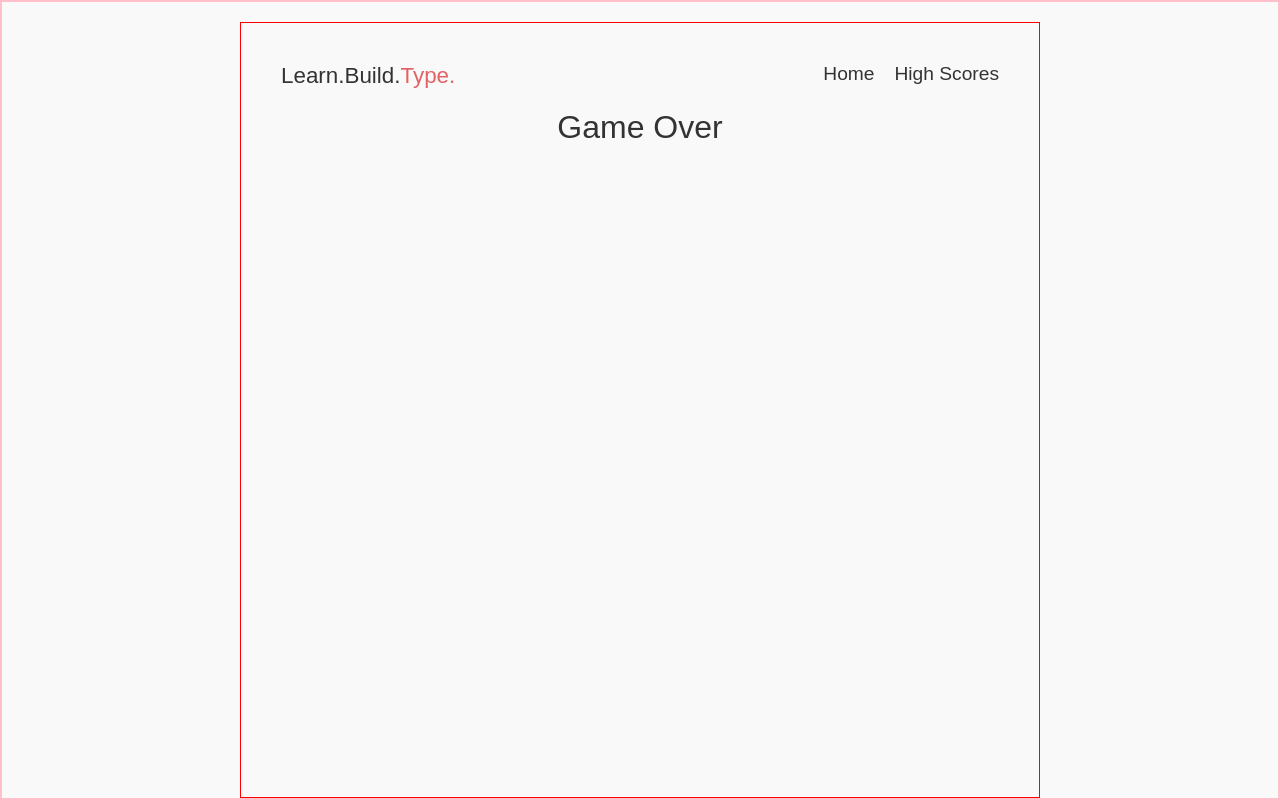
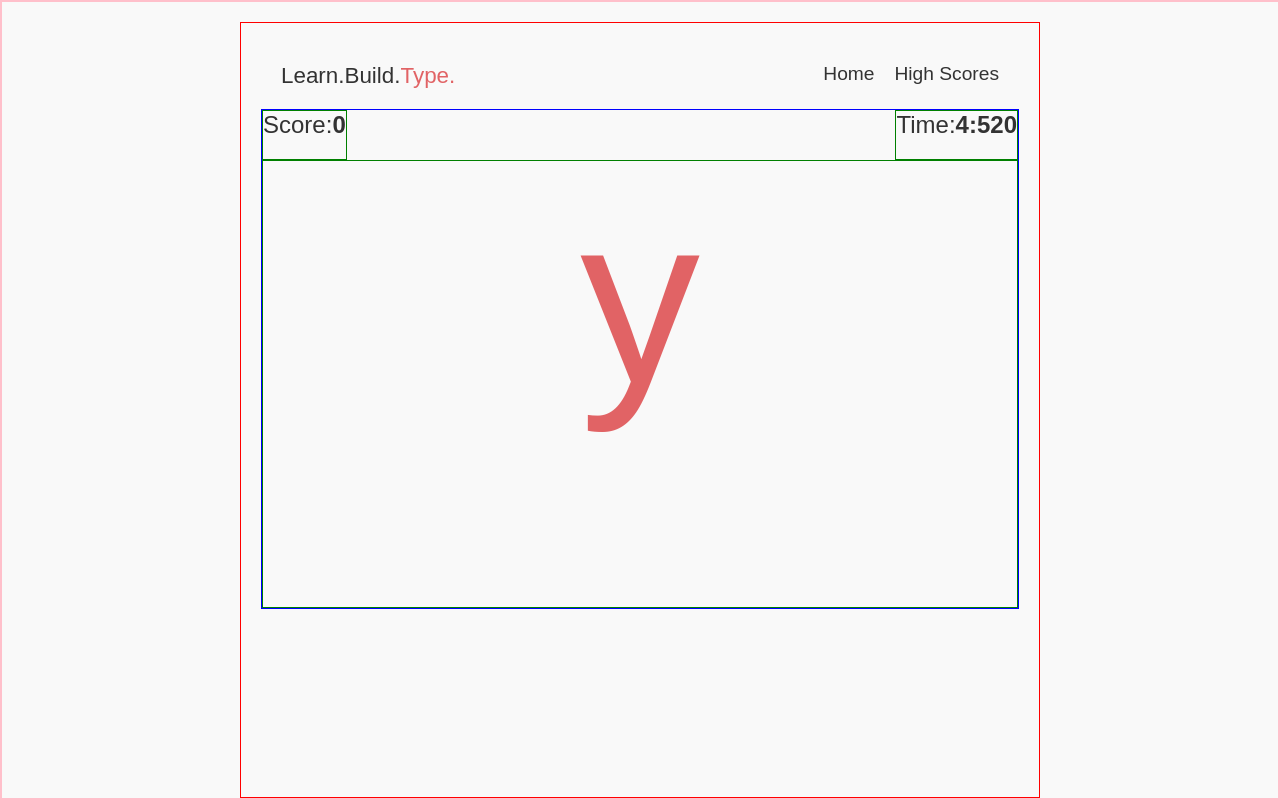
Before and after one commit to matthewfee/react-serverless, a React (Create React App) app: page /game in a window 1280 px wide. Before the commit this address led to /gameOver. Built offline with nearby package versions, Linux system fonts and the light colour scheme.

Commit message:
working on type issue in context

```diff
--- /dev/null
+++ b/src/contexts/ScoreContext.tsx
@@ -0,0 +1,19 @@
+import * as React from 'react'
+
+type CountProviderProps = { children: React.ReactNode }
+
+type ScoreHook = { score: number; SetScore: React.Dispatch<React.SetStateAction<number>> }
+
+type ScoreHookAttempt2 = (number | React.Dispatch<React.SetStateAction<number>>)[]
+
+const ScoreContext = React.createContext<ScoreHookAttempt2 | undefined>(undefined)
+
+const useScore = () => React.useContext(ScoreContext)
+
+const ScoreProvider = ({ children }: CountProviderProps) => {
+    const [score, SetScore] = React.useState(-1)
+
+    return <ScoreContext.Provider value={[score, SetScore]}>{children}</ScoreContext.Provider>
+}
+
+export { ScoreProvider, useScore }
--- a/src/index.tsx
+++ b/src/index.tsx
@@ -1,17 +1,20 @@
-import React from 'react';
-import ReactDOM from 'react-dom';
-import './index.css';
-import App from './App';
-import reportWebVitals from './reportWebVitals';
+import React from 'react'
+import ReactDOM from 'react-dom'
+import './index.css'
+import App from './App'
+import reportWebVitals from './reportWebVitals'
+import { ScoreProvider } from './contexts/ScoreContext'
 
 ReactDOM.render(
-  <React.StrictMode>
-    <App />
-  </React.StrictMode>,
-  document.getElementById('root')
-);
+    <React.StrictMode>
+        <ScoreProvider>
+            <App />
+        </ScoreProvider>
+    </React.StrictMode>,
+    document.getElementById('root')
+)
 
 // If you want to start measuring performance in your app, pass a function
 // to log results (for example: reportWebVitals(console.log))
 // or send to an analytics endpoint. Learn more: https://bit.ly/CRA-vitals
-reportWebVitals();
+reportWebVitals()
--- a/src/pages/Game.tsx
+++ b/src/pages/Game.tsx
@@ -1,23 +1,27 @@
-import React, { useState, useEffect } from 'react'
+import React, { useState, useEffect, useCallback } from 'react'
 import { Strong, StyledCharacter, StyledGame, StyledScore, StyledTimer } from '../styled/Game'
 import { useHistory } from 'react-router-dom'
+import { useScore } from '../contexts/ScoreContext'
 
 export default function Game() {
-    const [score, setScore] = useState<number>(0)
-    const MAX_SECONDS = 5
-    const [ms, setMs] = useState<number>(0)
-    const [seconds, setSeconds] = useState<number>(MAX_SECONDS)
-    const [gameOver, setGameOver] = useState<boolean>(false)
-
     const history = useHistory()
+    const MAX_SECONDS = 10
+    const characters = 'abcdefghijklmnopqrstuvwxyz0123456789'
+    const [currentCharacter, setCurrentCharacter] = useState('')
+    const [score, setScore] = useScore()
+    const [ms, setMs] = useState(0)
+    const [seconds, setSeconds] = useState(MAX_SECONDS)
 
     useEffect(() => {
+        setRandomCharacter()
+        setScore(0)
+
         const currentTime = new Date()
         const interval = setInterval(() => updateTime(currentTime), 1)
         return () => {
             clearInterval(interval)
         }
-    }, [])
+    }, [setScore])
 
     useEffect(() => {
         if (seconds <= -1) {
@@ -25,9 +29,21 @@ export default function Game() {
         }
     }, [seconds, ms, history])
 
-    const keyUpHandler = (e: KeyboardEvent) => {
-        console.log(e.key)
-    }
+    const keyUpHandler = useCallback(
+        (e: KeyboardEvent) => {
+            if (e.key === currentCharacter) {
+                console.log('MATCH FOUND')
+                setRandomCharacter()
+                setScore((prevScore: number) => prevScore + 1)
+            } else {
+                if (score > 0) {
+                    setScore((prevScore: number) => prevScore - 1)
+                }
+                setRandomCharacter()
+            }
+        },
+        [currentCharacter, score, setScore]
+    )
 
     useEffect(() => {
         document.addEventListener('keyup', keyUpHandler)
@@ -35,7 +51,12 @@ export default function Game() {
         return () => {
             document.removeEventListener('keyup', keyUpHandler)
         }
-    }, [])
+    }, [keyUpHandler])
+
+    const setRandomCharacter = () => {
+        const randomInt: number = Math.floor(Math.random() * 36)
+        setCurrentCharacter(characters[randomInt])
+    }
 
     const updateTime = (startTime: Date) => {
         const endTime = new Date()
@@ -59,13 +80,15 @@ export default function Game() {
         setMs(addLeadingZeros(updatedMs, 3))
     }
 
+    console.log('CURRENT CHARACTER', currentCharacter)
+
     return (
         <StyledGame>
             <StyledScore>
                 Score:
                 <Strong>{score}</Strong>
             </StyledScore>
-            <StyledCharacter>A</StyledCharacter>
+            <StyledCharacter>{currentCharacter}</StyledCharacter>
             <StyledTimer>
                 Time:
                 <Strong>
--- a/src/pages/GameOver.tsx
+++ b/src/pages/GameOver.tsx
@@ -1,9 +1,19 @@
 import React from 'react'
+import { useHistory } from 'react-router-dom'
+import { useScore } from '../contexts/ScoreContext'
 
 export default function GameOver() {
+    const [score] = useScore()
+    const history = useHistory()
+
+    if (score === -1) {
+        history.push('/')
+    }
+
     return (
         <div>
             <h1>Game Over</h1>
+            <p>{score}</p>
         </div>
     )
 }
--- a/src/styled/Navbar.tsx
+++ b/src/styled/Navbar.tsx
@@ -33,7 +33,3 @@ export const StyledLink = styled(Link)`
         color: #e16365;
     }
 `
-
-export const Accent = styled.span`
-    color: #e16365;
-`
```
Also changed, not shown: 1 other file (tests, documents, lock files or other folders).
